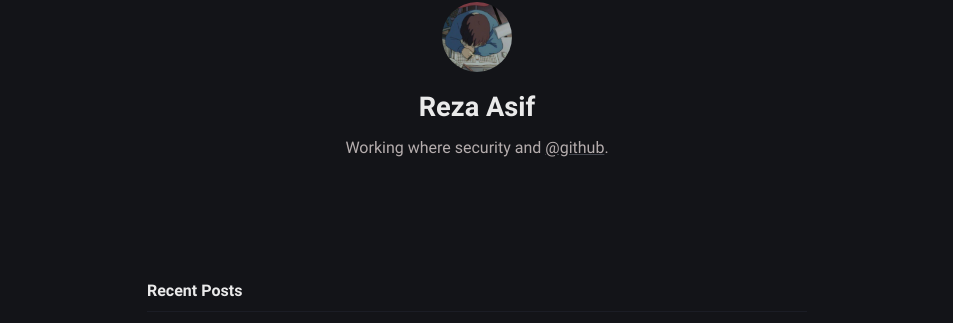
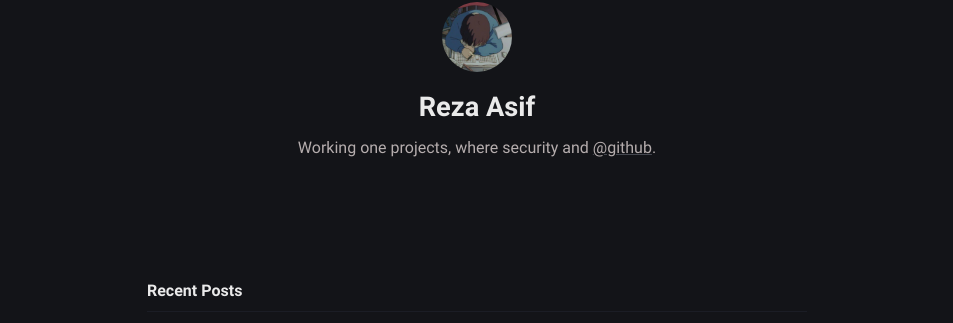
Before and after one commit to securebitAsif/fabulous-jupiter-8f84d, a Jekyll site: the page built from index.md, in a window 1280 px wide. Shown: the part 166-489 px from the top of the page, without its empty margins (163-1116 px from the left). Built offline with Jekyll 4.4.1, drawn with Linux system fonts in a browser that asks for light colours.

Commit message:
_config.yml: changed

```diff
--- a/_config.yml
+++ b/_config.yml
@@ -11,7 +11,7 @@ mode: dark
 author:
   name: Reza Asif
   bio: >-
-    Working where security and   <a
+    Working one projects, where security and   <a
     href="https://github.com/piharpi/jekyll-klise" target="_blank"
     rel="noopener">@github</a>.
   username: username
```
